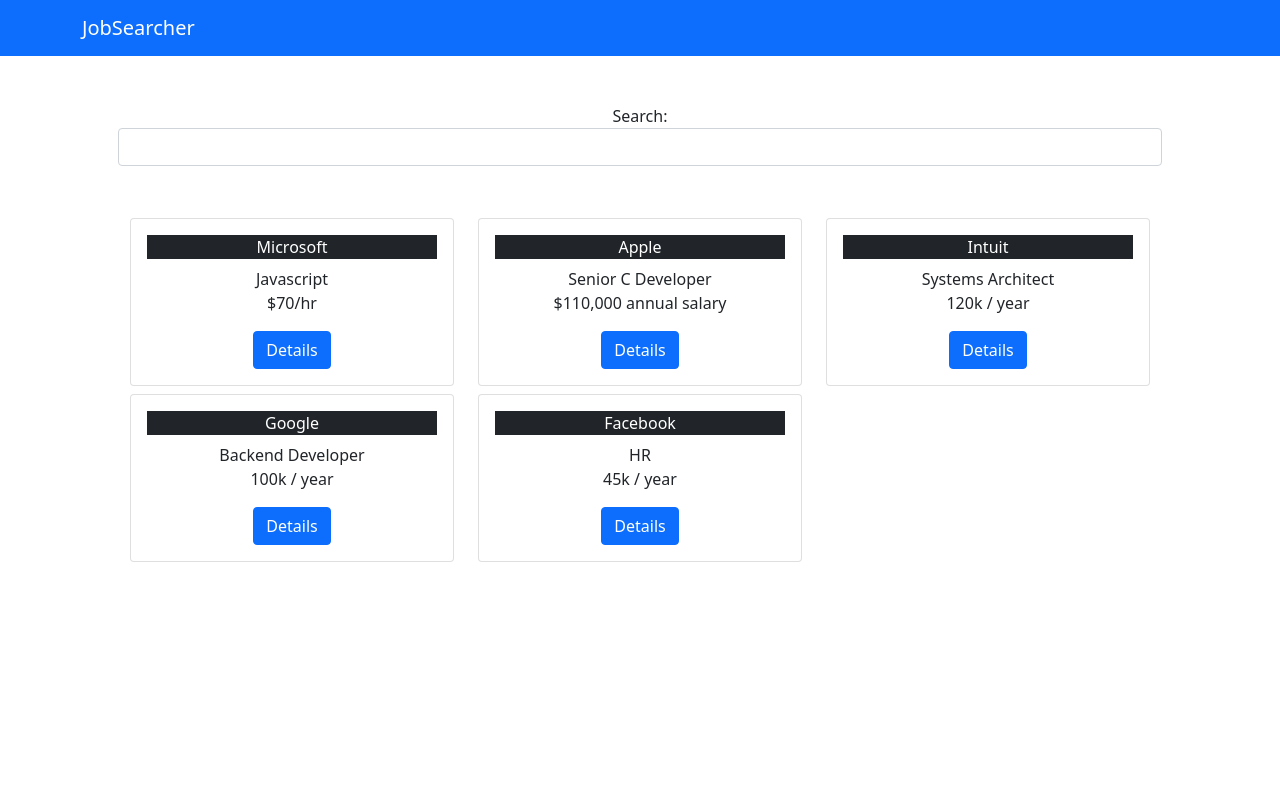
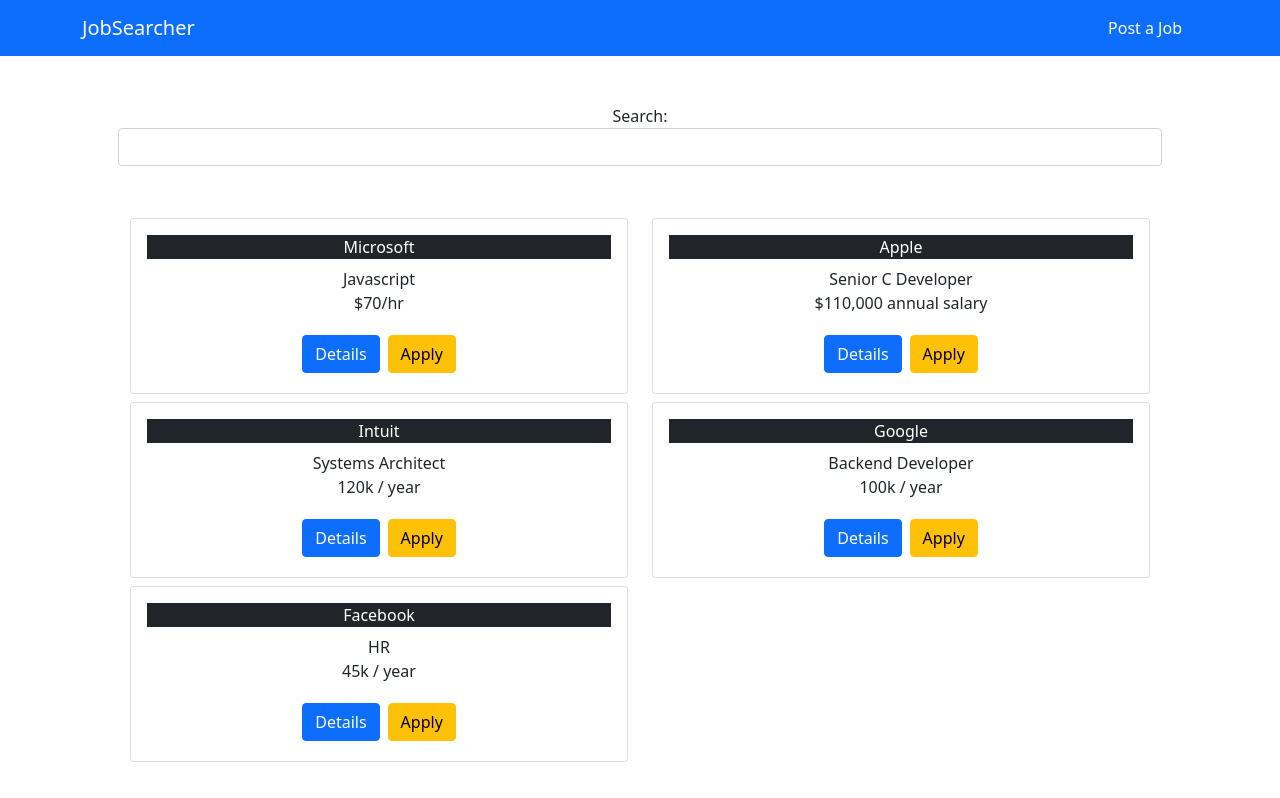
Before and after one commit to Yintii/better-job-listings, a React (Create React App) app: page / in a window 1280 px wide. Built offline with nearby package versions, Linux system fonts and the light colour scheme.

Commit message:
added a form modal that will be used to add more jobs to filter through, having a hard time figuring out how to update the file that holds that data so it will show up though.

```diff
--- a/src/App.js
+++ b/src/App.js
@@ -1,28 +1,17 @@
-import React, { Component } from 'react';
-import { Navbar, NavbarBrand } from 'reactstrap';
+import React, { useState } from 'react';
 import Search from './components/SearchComponent';
-
+import Header from './components/HeaderComponent';
+import addJob from './helpers/addJob';
 import './App.css';
 
-class App extends Component {
-  constructor(props){
-    super(props);
-    this.state = {
-
-    };
-  }
-  render(){
+const App = (props) => {
     return (
       <div className="App">
-        <Navbar dark color="primary">
-          <div className="container">
-            <NavbarBrand href="/">JobSearcher</NavbarBrand>
-          </div>
-        </Navbar>
+        <Header />
         <Search />
       </div>
     );
-  }
+
 
 }
 
--- /dev/null
+++ b/src/components/HeaderComponent.js
@@ -0,0 +1,45 @@
+import React, { useState } from 'react';
+import { Modal, ModalHeader, ModalBody, Button,
+         Form, FormGroup, Label, Input,
+         Navbar, NavbarBrand, Nav, NavItem, NavLink } from 'reactstrap';
+import addJob from '../helpers/addJob';
+
+const Header = (props) => {
+    const [modal, setModal] = useState(false);
+    const toggle = () => setModal(!modal);
+    return(
+        <div>
+            <Navbar dark color="primary">
+            <div className="container">
+                <NavbarBrand href="/">JobSearcher</NavbarBrand>
+                <Nav>
+                <NavItem>
+                    <NavLink onClick={toggle} className="text-white">Post a Job</NavLink>
+                </NavItem>
+                </Nav>
+            </div>
+            </Navbar>
+            <Modal isOpen={modal} toggle={toggle}>
+            <ModalHeader toggle={toggle}>Post a job</ModalHeader>
+            <ModalBody>
+                <Form>
+                <FormGroup>
+                    <Label for="companyName">Company</Label>
+                    <Input type="text" name="companyName" id="companyName" placeholder="Apple" />
+                    <Label for="positionName">Position</Label>
+                    <Input type="text" name="companyName" id="companyName" placeholder="Front Desk Clerk" />
+                    <Label for="pay">Pay</Label>
+                    <Input type="text" name="pay" id="pay" placeholder="$40/hr" />
+                    <Label for="description">Job Description</Label>
+                    <Input type="textarea" name="description" id="description" placeholder="Tell a bit about the position" />
+                </FormGroup>
+                <Button className="m-1" onClick={addJob} color="primary">Post Job</Button>
+                </Form>
+            </ModalBody>
+            </Modal>
+        </div>
+    )
+}
+
+
+export default Header;
--- a/src/components/JobListingsComponent.js
+++ b/src/components/JobListingsComponent.js
@@ -1,10 +1,15 @@
 import React from 'react';
-import { Button, Card, CardTitle, CardText, CardBody, UncontrolledCollapse } from 'reactstrap';
+import { Button,
+         Card,
+         CardTitle,
+         CardText,
+         CardBody,
+         UncontrolledCollapse } from 'reactstrap';
 
 const JobListings = (props) => {
     const jobListings = props.jobs.map(job => {
             return(
-                <div key={job.id} className="col-md-12 col-lg-4 my-1">
+                <div key={job.id} className="col-md-12 col-lg-6 my-1">
                     <Card>
                         <CardBody>
                             <CardTitle className="bg-dark text-white">
@@ -15,8 +20,9 @@
                                 <br/>
                                 {job.pay}
                             </CardText>
-                            <Button color="primary" id={`toggler-${job.id}`}>Details</Button>
-                            <UncontrolledCollapse toggler={`#toggler-${job.id}`} className="m-5">
+                            <Button className="col m-1" color="primary" id={`toggler-${job.id}`}>Details</Button>
+                            <Button className="col m-1" color="warning">Apply</Button>
+                            <UncontrolledCollapse toggler={`#toggler-${job.id}`} className="my-5">
                                 {job.description}
                             </UncontrolledCollapse>
                         </CardBody>
--- /dev/null
+++ b/src/helpers/addJob.js
@@ -0,0 +1,17 @@
+import { JOBS } from '../shared/Jobs';
+
+class Job{
+    company = this.company;
+    position = this.position;
+    pay = this.pay;
+    description = this.description;
+    id = JOBS[JOBS.length - 1].id++;
+}
+
+function addJob(company, position, pay, description){
+    const newJob = new Job(company, position, pay, description);
+    return JOBS.push(newJob);
+}
+
+
+export default addJob;
```
Also changed, not shown: src/helpers/dist/addJob.dev.js (added).
